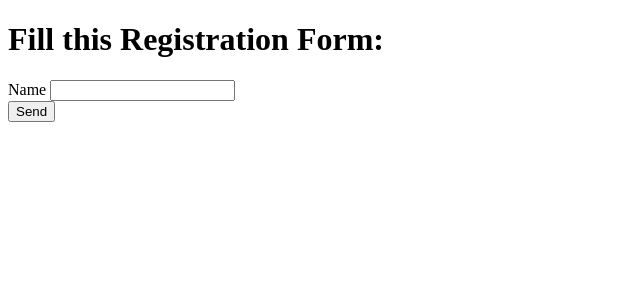
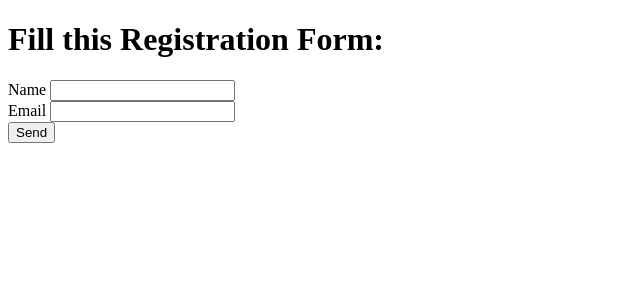
Before and after one commit to soudaou/assignments, a PHP site: page / in a window 1280 px wide. Shown: the top 300 px of the page, without its empty margins (0-640 px from the left). Run offline with PHP 8.4, Linux system fonts and the light colour scheme; data that the repository does not hold is empty.

Commit message:
added a div and inside it is a email tag

```diff
--- a/mtm1531/assignment-3/index.php
+++ b/mtm1531/assignment-3/index.php
@@ -23,6 +23,16 @@ require_once 'includes/form-processor.php';
             <input id="name" name="name" required value="<?php echo $name; ?>">
         </div>
 
+         <div>
+            <label for="email">
+            	Email
+				<?php if (isset($errors['email'])): ?>
+            	<strong class="error">is required</strong>
+				<?php endif; ?>
+            </label>
+            <input id="email" name="email" required value="<?php echo $email; ?>">
+        </div>
+
         <button types="submit">Send</button>
     </form>
 
```
